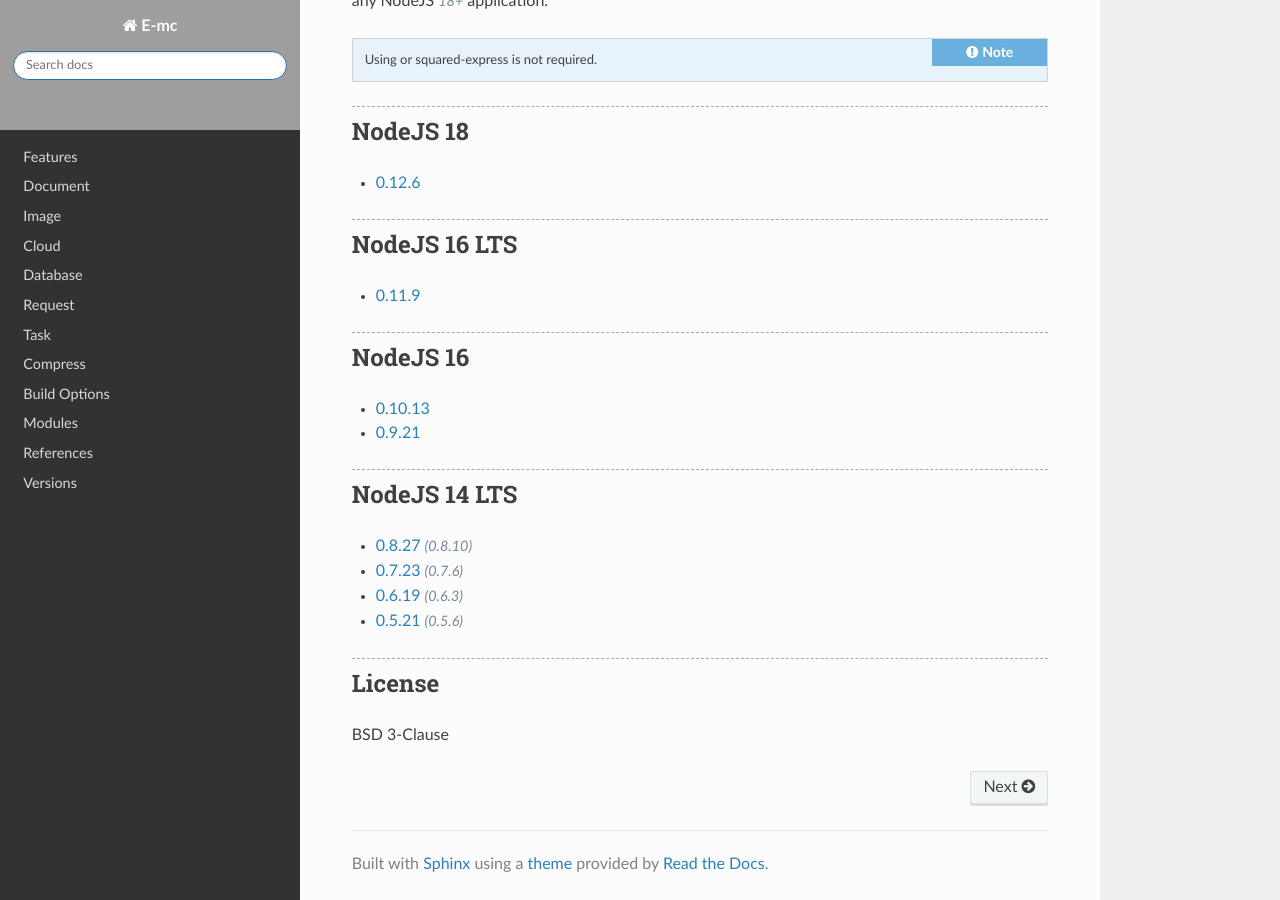
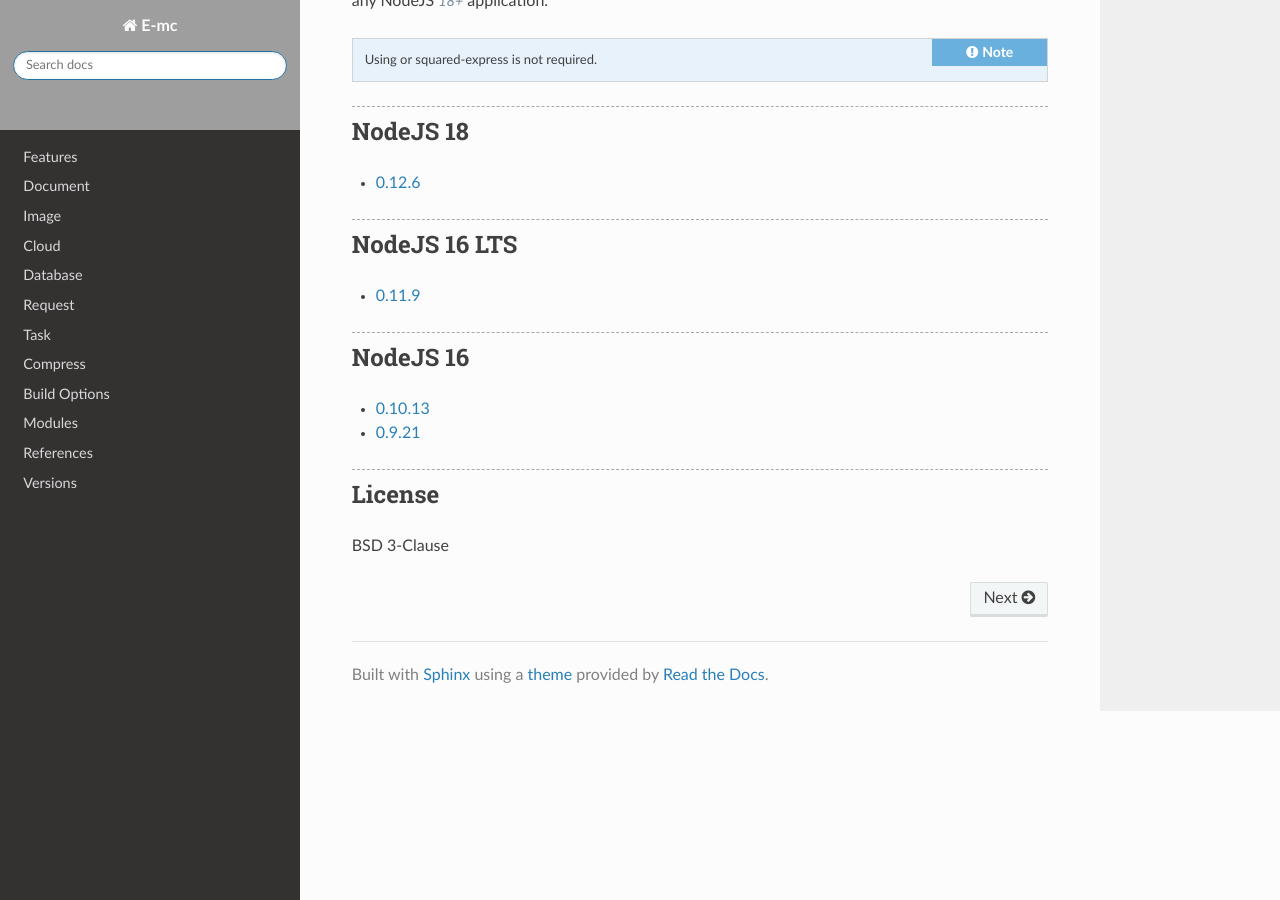
Before and after one commit to anpham6/chrome-docs, a Sphinx documentation site: the page built from source/index.rst, in a window 1280 px wide and 900 px high, scrolled down 513 px. Built offline with Sphinx 7.4.7 and the Read the Docs theme 3.1.0, drawn with Linux system fonts in a browser that asks for light colours; grey boxes are pictures that could not be loaded.

Commit message:
NodeJS: 14 LTS is no longer being maintained.

```diff
--- a/source/index.rst
+++ b/source/index.rst
@@ -38,14 +38,6 @@ NodeJS 16
 - `0.10.13 <https://github.com/anpham6/e-mc/releases/tag/v0.10.13>`_
 - `0.9.21 <https://github.com/anpham6/e-mc/releases/tag/v0.9.21>`_
 
-NodeJS 14 LTS
-=============
-
-- `0.8.27 <https://github.com/anpham6/e-mc/releases/tag/v0.8.27>`_ :alt:`(0.8.10)`
-- `0.7.23 <https://github.com/anpham6/e-mc/releases/tag/v0.7.23>`_ :alt:`(0.7.6)`
-- `0.6.19 <https://github.com/anpham6/e-mc/releases/tag/v0.6.19>`_ :alt:`(0.6.3)`
-- `0.5.21 <https://github.com/anpham6/e-mc/releases/tag/v0.5.21>`_ :alt:`(0.5.6)`
-
 License
 =======
 
```
